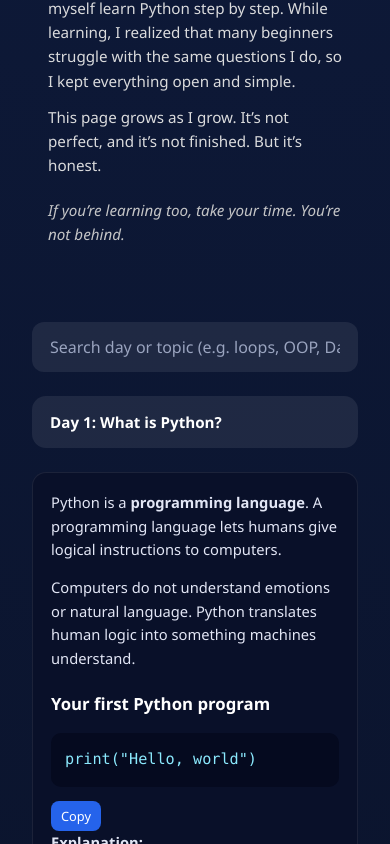
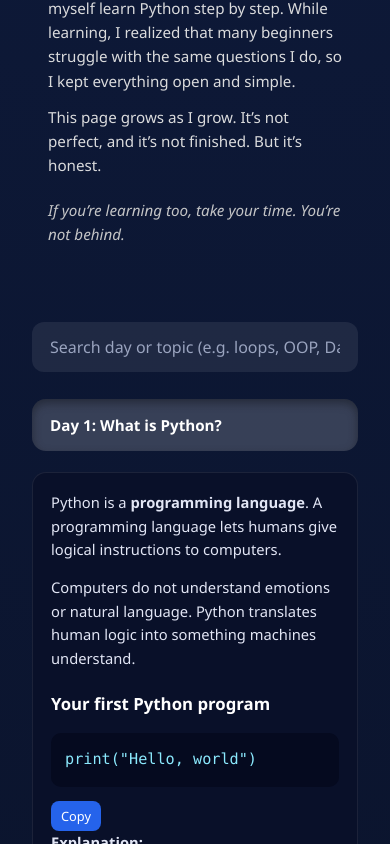
Before and after one commit to abhinayhoon/PythonRoadmap, a plain HTML site: page index.html in a window 390 px wide. Both pictures are taken after a click on the button "Day 1: What is Python?". Shown: the part 858-1702 px from the top of the page. Drawn offline with Linux system fonts and the light colour scheme.

Commit message:
Restore mobile pressed feedback using focus state

```diff
--- a/style.css
+++ b/style.css
@@ -588,3 +588,23 @@ body {
   }
 
 }
+/* =========================
+   RESTORE MOBILE PRESSED FEEL
+   ========================= */
+
+.accordion {
+  outline: none;
+}
+
+/* Mobile tap = focus */
+.accordion:focus,
+.accordion:focus-visible {
+  transform: translateY(3px);
+  background-color: rgba(255, 255, 255, 0.18);
+  box-shadow: inset 0 4px 10px rgba(0, 0, 0, 0.35);
+}
+
+/* prevent ugly blue highlight */
+* {
+  -webkit-tap-highlight-color: transparent;
+}
```
